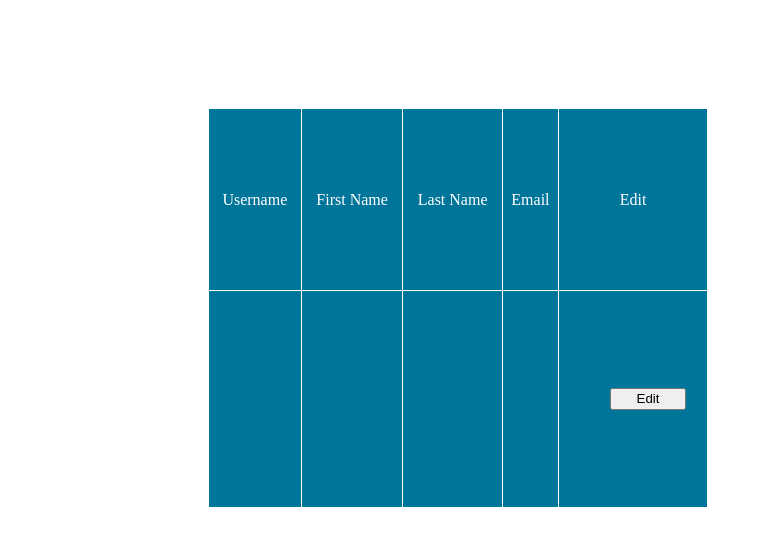
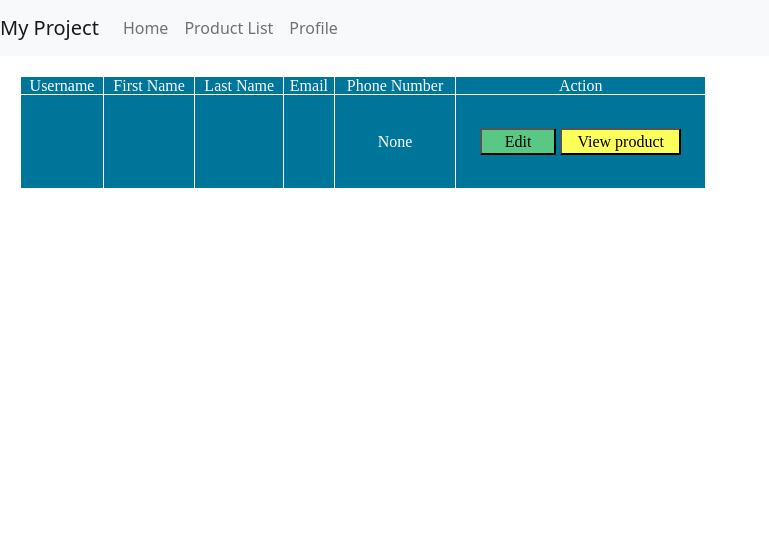
Before and after one commit to Gjenis87/Django-Project, a Django app: template users/templates/profile.html in a window 1280 px wide. Shown: the top 546 px of the page, without its empty margins (0-769 px from the left). Run offline with Django 4.2, Linux system fonts and the light colour scheme; the template is opened without the code that fills it, so the values that code supplies are empty.

Commit message:
Improved table of user info

```diff
--- a/users/templates/profile.html
+++ b/users/templates/profile.html
@@ -1,3 +1,4 @@
+{% extends "base.html" %}
 {% block content %}
     <style>
         table, th, td {
@@ -5,12 +6,15 @@
               border-collapse: collapse;
             }
         table{
-                position: absolute;
-                width: 500px;
-                height: 400px;
+            margin-top: 20px;
+            margin-left: 20px;
+            position: relative;
+        {#width: 500px;#}
+        {#height: 400px;#}
+            width: 686px;
+            height: 113px;
             background: #00759A;
-                margin-top: 100px;
-                margin-left: 200px;
+
 
         {#table-layout: fixed;#}
         }
@@ -19,6 +23,8 @@
                 font-weight: 300;
                 {#font-size: 12px;#}
                 color: #FFFFFF;
+                size: 12px;
+                line-height: 15px;
             }
             th{
                 margin-top: 6px;
@@ -34,47 +40,56 @@
             align-items: center
             }
 
-            button_container {
-                position: relative;
-                height: 22px;
+            .edit{
+                width: 76px;
+                height: 27px;
+                background: #59C885;
                 border-radius: 2px;
-                margin: 0 10px;
-                text-align: center;
-                padding-left: 20px !important;
+                color: #000000;
             }
-
-            button {
-                margin-left: 30px;
-                line-height: 16px;
-                width: 76px !important;
-            }
-            button:hover{
-                background-color: azure;
+            .view{
+                width: 121px;
+                height: 27px;
+                background: #FCFF59;
+                border-radius: 2px;
             }
     </style>
     <table>
+        <thead>
             <tr>
                 <th>Username</th>
                 <th>First Name</th>
                 <th>Last Name</th>
                 <th>Email</th>
-            <th>Edit</th>
+                <th>Phone Number</th>
+                <th>Action</th>
             </tr>
+        </thead>
 
         <tr>
             <td>{{user.username}}</td>
             <td>{{user.first_name }}</td>
             <td>{{ user.last_name}}</td>
             <td>{{ user.email }}</td>
-            <td> <button type="button" class="edit" onclick="editProfile('{% url "edit" user.pk %}')">Edit</button> </td>
+            {% if not phone_number %}
+                <td>None</td>
+            {% else %}
+                <td>{{ phone_number.phone_number }}</td>
+            {% endif %}
+            <td>
+                <button type="button" class="edit" onclick="editProfile('{% url "edit" user.pk %}')">Edit</button>
+                <button type="button" id="view" class="view">View product</button>
+            </td>
         </tr>
     </table>
 {% endblock %}
 
 {% block custom_scripts %}
     <script>
-
         function editProfile(url){
+            window.location.href = url
+        }
+        function viewProducts(url){
             window.location.href = url
         }
     </script>
```
Also changed, not shown: users/templates/edit_user.html (+7 -1 lines), users/views.py (+8 -0 lines). Lines whose indentation alone changed are shown as unchanged.
